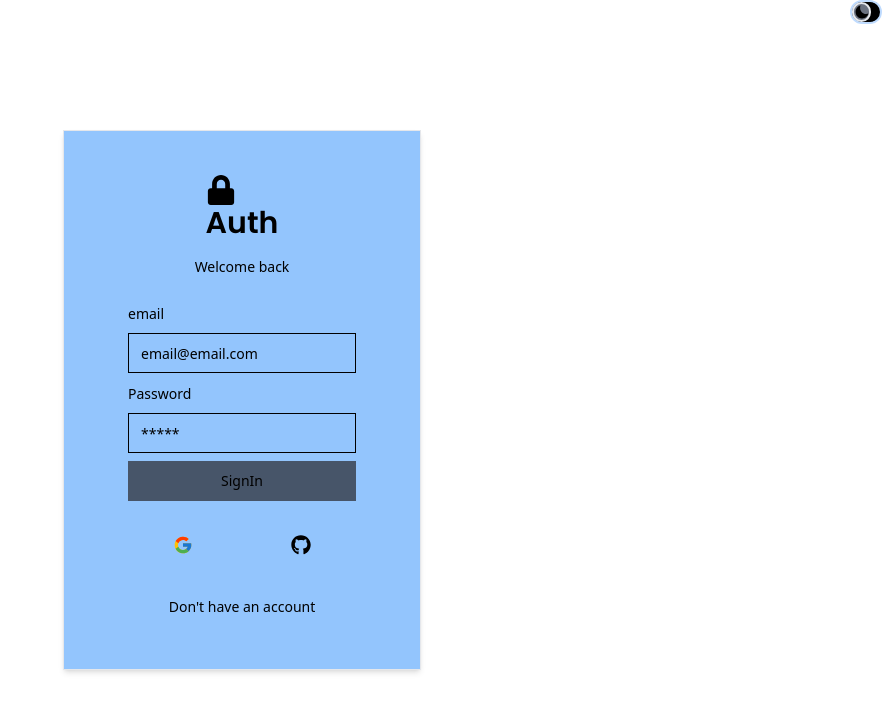
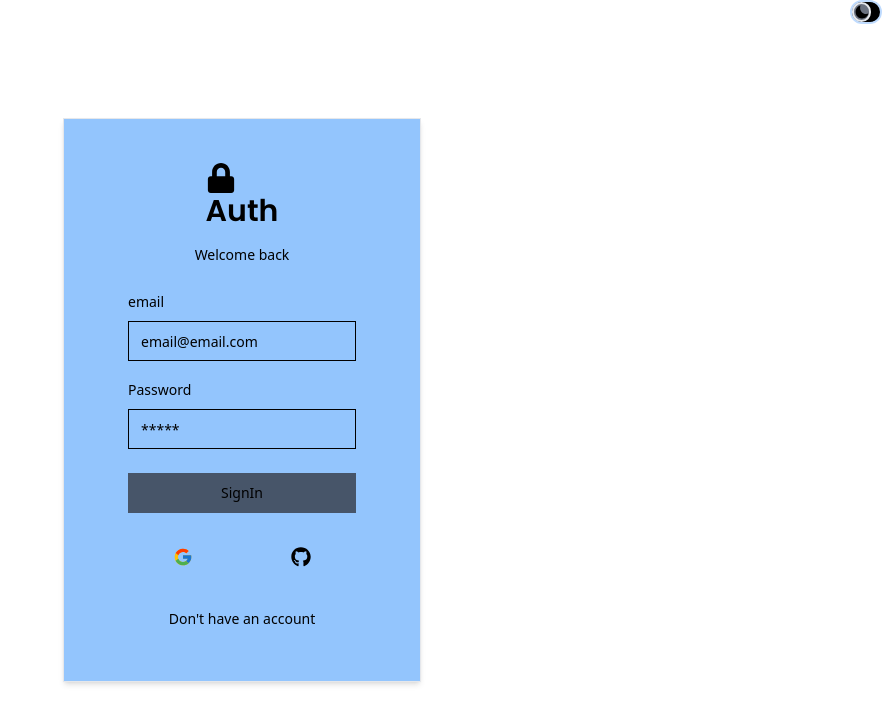
Before and after one commit to MAHB98/marketplace, a Next.js app: page /signIn in a window 1280 px wide. Shown: the top 724 px of the page, without its empty margins (398-1280 px from the left). Built offline with nearby package versions, Linux system fonts and the light colour scheme; what @mahb98/mysql-adapter would draw is missing.

Commit message:
update route

```diff
--- /dev/null
+++ b/app/(component)/auth/form-error.tsx
@@ -0,0 +1,12 @@
+import { FaExclamationTriangle } from "react-icons/fa";
+
+const FormErrorMassage = ({ error }: { error?: string | null }) => {
+  if (!error) return null;
+  return (
+    <div className="bg-destructive/15 p-3 rounded-xl flex items-center gap-x-2 text-sm text-destructive bg-slate-300">
+      <FaExclamationTriangle className="h-4 w-4 fill-red-600" />
+      <p className="text-red-600">{error}</p>
+    </div>
+  );
+};
+export default FormErrorMassage;
--- a/app/(component)/auth/loginForm.tsx
+++ b/app/(component)/auth/loginForm.tsx
@@ -6,6 +6,7 @@ import { loginSchema } from "@/type";
 import { submitHandler } from "../../action/submit";
 import { redirect, useRouter, useSearchParams } from "next/navigation";
 import { useForm } from "react-hook-form";
+import FormErrorMassage from "./form-error";
 import { z } from "zod";
 import {
   Form,
@@ -24,13 +25,13 @@ export const LoginForm = () => {
   // const [isPending, startTransition] = useTransition();
   // const param = useSearchParams();
   // const RedirectTo = param.get("callback");
-  // const [errorMassage, setErrorMassage] = useState<string | null>();
+  const [errorMassage, setErrorMassage] = useState<string | null>();
   const form = useForm<z.infer<typeof loginSchema>>({
     resolver: zodResolver(loginSchema),
     defaultValues: { email: "", password: "" },
   });
 
-  // const route = useRouter();
+  const route = useRouter();
   // console.log(route);
 
   return (
@@ -44,7 +45,7 @@ export const LoginForm = () => {
       >
         <Form {...form}>
           <form
-            className="flex flex-col gap-2  "
+            className="space-y-6 "
             // action={(form) => {
             //   const email = form.get("email");
             //   const password = form.get("password");
@@ -69,9 +70,15 @@ export const LoginForm = () => {
             // }}
             onSubmit={form.handleSubmit(async (Form) => {
               // await submitHandler(Form, RedirectTo);
-              await submitHandler(Form);
+              await submitHandler(Form).then((data) => {
+                // console.log(data, "from login form");
+                if (data?.error.includes("NEXT_REDIRECT"))
+                  route.push("welcome");
+                else setErrorMassage(data?.error);
+              });
             })}
           >
+            <div className="space-y-4">
               <FormField
                 control={form.control}
                 name="email"
@@ -102,8 +109,14 @@ export const LoginForm = () => {
                   </FormItem>
                 )}
               />
-            <Button type="submit" className=" bg-slate-600 hover:bg-slate-500">
-              {form.formState.isSubmitting ? "Uploading Product" : "SignIn"}
+            </div>
+            <FormErrorMassage error={errorMassage} />
+            <Button
+              type="submit"
+              className="w-full bg-slate-600 hover:bg-slate-500"
+              disabled={form.formState.isSubmitting}
+            >
+              {form.formState.isSubmitting ? "try to signIn" : "SignIn"}
             </Button>
           </form>
         </Form>
--- a/app/(protected)/layout.tsx
+++ b/app/(protected)/layout.tsx
@@ -1,5 +1,6 @@
 import { Metadata } from "next";
 import Navbar from "../(component)/Navbar";
+import AuthBtn from "../(component)/AUTH";
 
 export const metadata: Metadata = {
   title: "Market AdminPanel",
--- a/app/(publicRoute)/layout.tsx
+++ b/app/(publicRoute)/layout.tsx
@@ -26,9 +26,9 @@ export default function MarketLayout({
   children: React.ReactNode;
 }>) {
   return (
-    <Card className="px-10  shadow-md w-full h-full ">
+    <Card className="px-10   shadow-md w-full h-full ">
       <CardHeader className="flex flex-col ">
-        <h1 className={cn("text-3xl text-center  ", font.className)}>
+        <h1 className={cn("text-3xl text-center  ", "font-serif")}>
           Welcome to Marketplace
         </h1>
         <AuthBtn />
--- a/app/action/submit.ts
+++ b/app/action/submit.ts
@@ -12,7 +12,7 @@ export const submitHandler = async (
   { email, password }: z.infer<typeof partialSchema>,
   RedirectTo?: string | null
 ) => {
-  await signIn("credentials", {
+  const res = await signIn("credentials", {
     email,
     password,
     redirectTo: RedirectTo || "/welcome",
@@ -24,18 +24,29 @@ export const submitHandler = async (
           return {
             error: "invalid user",
           };
+        case "CallbackRouteError":
+          console.log("from callback", error.cause?.err);
+
+          return { error: "Wrong Credential" };
         default:
-          console.log("somting went wrong");
+          console.log(
+            "something went wrong",
+            "from submit default",
+            error.type
+          );
 
           return { error: "something went wrong " };
       }
     } else if (error instanceof Error) {
       console.log(error.message, "error massage");
       if (error.message.includes("NEXT_REDIRECT")) {
-        redirect(RedirectTo || "/welcome");
+        // redirect(RedirectTo || "/welcome");
+        return { error: "NEXT_REDIRECT" };
       }
     } else {
       console.log(error);
+      return { error: "something went wrong" };
     }
   });
+  return res;
 };
--- a/app/api/auth/[...nextauth]/route.ts
+++ b/app/api/auth/[...nextauth]/route.ts
@@ -3,10 +3,6 @@ import { handlers } from "@/auth";
 
 // // }
 
-export function generateStaticParams() {
-  const pages = ["draft", "quill", "slate-react", "result"];
-  return pages.map((page) => ({ name: page }));
-}
 export const { GET, POST } = handlers;
 
 // export { handler as GET, handler as POST };
--- a/package.json
+++ b/package.json
@@ -27,6 +27,7 @@
     "react-dom": "^18",
     "react-hook-form": "^7.52.1",
     "react-icons": "^5.2.1",
+    "sharp": "^0.33.5",
     "tailwind-merge": "^2.4.0",
     "tailwindcss-animate": "^1.0.7",
     "zod": "^3.23.8"
```
Also changed, not shown: 1 other file (tests, documents, lock files or other folders). Lines whose indentation alone changed are shown as unchanged.
